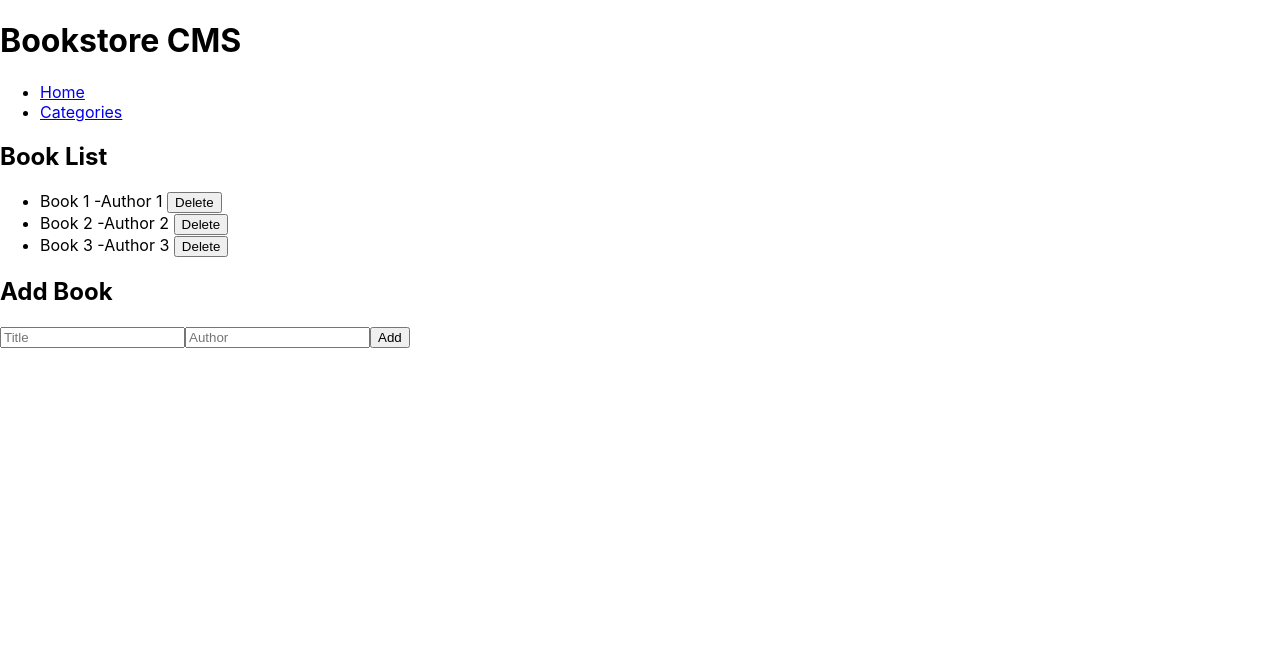
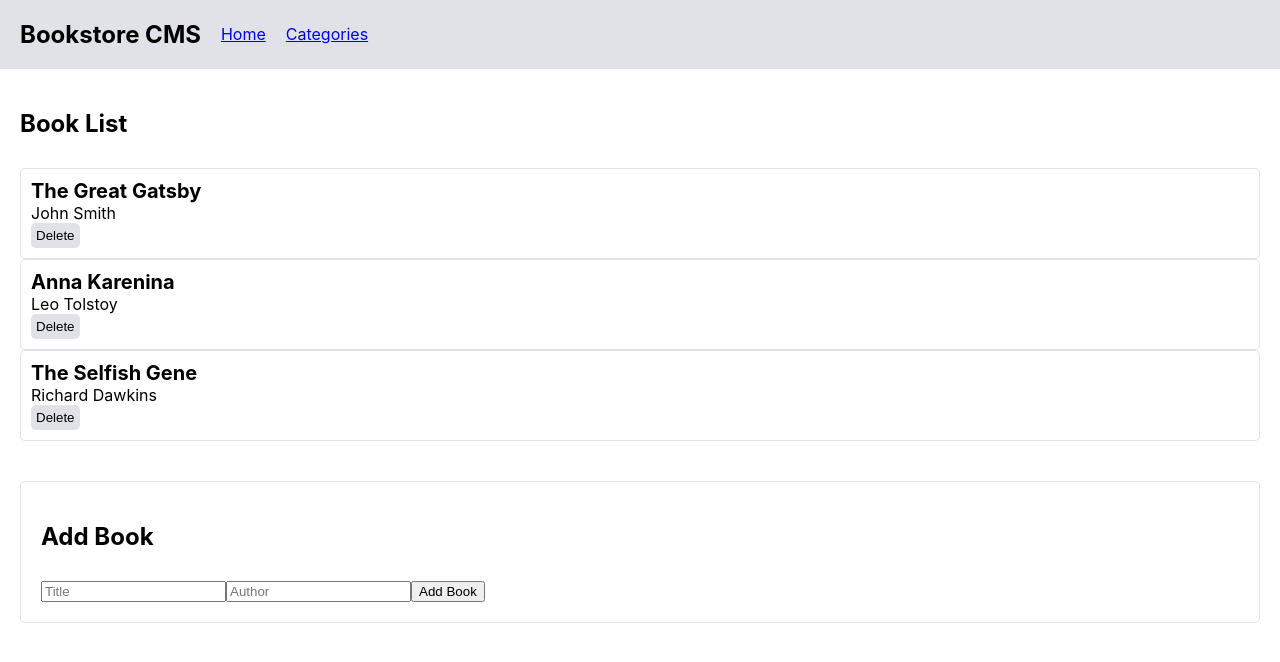
Before and after one commit to jicamargo/bookstore, a React (Create React App) app: page / in a window 1280 px wide. Shown: the top 662 px of the page. Built offline with nearby package versions, Linux system fonts and the light colour scheme.

Commit message:
fix es linter errors

```diff
--- a/src/App.js
+++ b/src/App.js
@@ -1,25 +1,15 @@
 import React from 'react';
 import {
-  BrowserRouter, Routes, Route, Link,
+  BrowserRouter, Routes, Route,
 } from 'react-router-dom';
-
+import Navigation from './components/Navigation';
 import Home from './components/Home';
 import Categories from './components/Categories';
 
 function App() {
   return (
     <BrowserRouter>
-      <h1>Bookstore CMS</h1>
-      <nav>
-        <ul>
-          <li>
-            <Link to="/">Home</Link>
-          </li>
-          <li>
-            <Link to="/categories">Categories</Link>
-          </li>
-        </ul>
-      </nav>
+      <Navigation />
       <Routes>
         <Route path="/" element={<Home />} />
         <Route path="/categories" element={<Categories />} />
--- a/src/booksItems.js
+++ b/src/booksItems.js
@@ -1,22 +1,22 @@
 const booksItems = [
   {
-    "item_id": "item1",
-    "title": "The Great Gatsby",
-    "author": "John Smith",
-    "category": "Fiction"
+    itemId: 'item1',
+    title: 'The Great Gatsby',
+    author: 'John Smith',
+    category: 'Fiction',
   },
   {
-    "item_id": "item2",
-    "title": "Anna Karenina",
-    "author": "Leo Tolstoy",
-    "category": "Fiction"
+    itemId: 'item2',
+    title: 'Anna Karenina',
+    author: 'Leo Tolstoy',
+    category: 'Fiction',
   },
   {
-    "item_id": "item3",
-    "title": "The Selfish Gene",
-    "author": "Richard Dawkins",
-    "category": "Nonfiction"
-  }
+    itemId: 'item3',
+    title: 'The Selfish Gene',
+    author: 'Richard Dawkins',
+    category: 'Nonfiction',
+  },
 ];
 
 export default booksItems;
--- a/src/components/Book.js
+++ b/src/components/Book.js
@@ -1,24 +1,49 @@
 import React from 'react';
 import PropTypes from 'prop-types';
+import { useDispatch } from 'react-redux';
+import { removeBook } from '../redux/books/booksSlice';
 
-function Book({ title, author, onDelete }) {
+function Book({ book }) {
+  const dispatch = useDispatch();
+  const { title, author } = book;
+
   return (
-    <div>
-      <h3>{title}</h3>
-      <p>
-        Author:
-        {author}
-      </p>
-      <button type="button" onClick={onDelete}>Delete</button>
-    </div>
+    <article className="bookItem">
+      <div className="bookItem-left">
+        <div className="title">
+          {title}
+        </div>
+        <div className="author">
+          {author}
+        </div>
+        <div>
+          <button
+            type="button"
+            className="removeBtn"
+            onClick={() => {
+              dispatch(removeBook(book.itemId));
+            }}
+          >
+            Delete
+          </button>
+        </div>
+      </div>
+      <div className="bookItem-middle">
+        .
+      </div>
+      <div className="bookItem-right">
+        .
+      </div>
+    </article>
   );
 }
 
-// Add props validations
 Book.propTypes = {
-  title: PropTypes.string.isRequired,
-  author: PropTypes.string.isRequired,
-  onDelete: PropTypes.func.isRequired,
+  book: PropTypes.shape({
+    itemId: PropTypes.string.isRequired,
+    title: PropTypes.string.isRequired,
+    author: PropTypes.string.isRequired,
+  }).isRequired,
 };
 
 export default Book;
--- a/src/components/BookForm.js
+++ b/src/components/BookForm.js
@@ -1,21 +1,27 @@
 import React, { useState } from 'react';
-import PropTypes from 'prop-types';
+import { useDispatch } from 'react-redux';
+import { addBook } from '../redux/books/booksSlice';
 
-function BookForm({ onAddBook }) {
+function BookForm() {
   const [title, setTitle] = useState('');
   const [author, setAuthor] = useState('');
 
+  const dispatch = useDispatch();
+
   const handleSubmit = (e) => {
-    e.preventDefault();
-    if (title && author) {
-      onAddBook({ title, author });
+    e.preventDefault(); // Prevent the default form submission behavior
+
+    // Dispatch the 'addBook' action with the book details
+    dispatch(addBook({ title, author }));
+
+    // Clear the form inputs after submission
     setTitle('');
     setAuthor('');
-    }
   };
 
   return (
-    <div>
+    <div className="bookForm">
+      <div className="bookForm-fields">
         <h2>Add Book</h2>
         <form onSubmit={handleSubmit}>
           <input
@@ -30,15 +36,11 @@ function BookForm({ onAddBook }) {
             value={author}
             onChange={(e) => setAuthor(e.target.value)}
           />
-        <button type="submit">Add</button>
+          <button type="submit">Add Book</button>
         </form>
+      </div>
     </div>
   );
 }
 
-// add props validation
-BookForm.propTypes = {
-  onAddBook: PropTypes.func.isRequired,
-};
-
 export default BookForm;
--- a/src/components/BookList.js
+++ b/src/components/BookList.js
@@ -1,33 +1,34 @@
 import React from 'react';
-import PropTypes from 'prop-types';
+import { useSelector } from 'react-redux';
+// import PropTypes from 'prop-types';
+// import { v4 as uuid } from 'uuid';
+import Book from './Book';
 
-const BookList = ({ books, onDelete }) => (
-  <div>
-    <h2>Book List</h2>
-    <ul>
-      {books.map((book) => (
-        <li key={book.id}>
-          {book.title}
-          {' '}
-          -
-          {book.author}
-          {' '}
-          <button type="button" onClick={() => onDelete(book.id)}>Delete</button>
-        </li>
-      ))}
-    </ul>
-  </div>
-);
+const BookList = () => {
+  const books = useSelector((state) => state.books);
+  // const dispatch = useDispatch();
 
-BookList.propTypes = {
-  books: PropTypes.arrayOf(
-    PropTypes.shape({
-      id: PropTypes.string.isRequired,
-      title: PropTypes.string.isRequired,
-      author: PropTypes.string.isRequired,
-    }),
-  ).isRequired,
-  onDelete: PropTypes.func.isRequired,
+  if (books.length === 0) {
+    return (
+      <section className="bookList">
+        <header>
+          <h2>Book List</h2>
+          <p>No books to read</p>
+        </header>
+      </section>
+    );
+  }
+
+  return (
+    <section className="bookList">
+      <header>
+        <h2>Book List</h2>
+      </header>
+      <div>
+        {books.map((book) => <Book key={book.itemId} book={book} />)}
+      </div>
+    </section>
+  );
 };
 
 export default BookList;
--- a/src/components/Home.js
+++ b/src/components/Home.js
@@ -1,6 +1,5 @@
-import React, { useState } from 'react';
+import React from 'react';
 import { useLocation } from 'react-router-dom';
-import { v4 as uuid } from 'uuid';
 import BookList from './BookList';
 import BookForm from './BookForm';
 
@@ -8,27 +7,12 @@ function Home() {
   const location = useLocation();
   const isHomePage = location.pathname === '/';
 
-  const [books, setBooks] = useState([
-    { id: uuid(), title: 'Book 1', author: 'Author 1' },
-    { id: uuid(), title: 'Book 2', author: 'Author 2' },
-    { id: uuid(), title: 'Book 3', author: 'Author 3' },
-  ]);
-
-  const handleDeleteBook = (id) => {
-    setBooks((prevBooks) => prevBooks.filter((book) => book.id !== id));
-  };
-
-  const handleAddBook = (book) => {
-    const newBook = { ...book, id: uuid() };
-    setBooks((prevBooks) => [...prevBooks, newBook]);
-  };
-
   return (
     <div>
       {isHomePage && (
         <>
-          <BookList books={books} onDelete={handleDeleteBook} />
-          <BookForm onAddBook={handleAddBook} />
+          <BookList />
+          <BookForm />
         </>
       )}
     </div>
--- a/src/components/Navigation.js
+++ b/src/components/Navigation.js
@@ -3,8 +3,12 @@ import { Link } from 'react-router-dom';
 
 function Navigation() {
   return (
+    <nav className="nav-container">
+      <div className="nav-header">
+        <h1>Bookstore CMS</h1>
+      </div>
       <nav>
-      <ul>
+        <ul className="nav-menu">
           <li>
             <Link to="/">Home</Link>
           </li>
@@ -13,6 +17,7 @@ function Navigation() {
           </li>
         </ul>
       </nav>
+    </nav>
   );
 }
 
--- a/src/index.css
+++ b/src/index.css
@@ -15,3 +15,86 @@ body {
   -webkit-font-smoothing: antialiased;
   -moz-osx-font-smoothing: grayscale;
 }
+
+.nav-container {
+  display: flex;
+
+  /* justify-content: space-between; */
+  align-items: center;
+  padding: 0 20px;
+  gap: 20px;
+  background-color: #e0e2e7;
+}
+
+.nav-menu {
+  display: flex;
+  justify-content: space-between;
+  align-items: center;
+  list-style: none;
+  margin: 0;
+  padding: 0;
+  gap: 20px;
+}
+
+.bookList {
+  display: flex;
+  flex-direction: column;
+  gap: 10px;
+  padding: 20px;
+}
+
+.bookForm {
+  display: flex;
+  flex-direction: column;
+  gap: 10px;
+  padding: 20px;
+}
+
+.bookForm-fields {
+  display: flex;
+  flex-direction: column;
+  gap: 10px;
+  padding: 20px;
+  border: 1px solid #e0e2e7;
+  border-radius: 5px;
+}
+
+.bookItem {
+  display: flex;
+  align-items: center;
+  justify-content: space-between;
+  gap: 10px;
+  padding: 10px;
+  border: 1px solid #e0e2e7;
+  border-radius: 5px;
+}
+
+.bookItem-left {
+  display: flex;
+  flex-direction: column;
+}
+
+.bookItem-right,
+.bookItem-middle {
+  color: #fdfeff;
+}
+
+.title {
+  font-size: 20px;
+  font-weight: bold;
+  padding: 0;
+}
+
+.author {
+  font-size: 16px;
+  font-weight: normal;
+  padding: 0;
+}
+
+.removeBtn {
+  background-color: #e0e2e7;
+  border: none;
+  border-radius: 5px;
+  padding: 5px;
+  cursor: pointer;
+}
--- a/src/redux/books/booksSlice.js
+++ b/src/redux/books/booksSlice.js
@@ -1,14 +1,19 @@
 import { createSlice } from '@reduxjs/toolkit';
+import { v4 as uuidv4 } from 'uuid';
+import booksItems from '../../booksItems';
 
-const initialState = [];
+const initialState = booksItems;
+
 const booksSlice = createSlice({
   name: 'books',
   initialState,
   reducers: {
     addBook: (state, action) => {
+      const itemId = uuidv4();
+      action.payload.itemId = itemId;
       state.push(action.payload);
     },
-    removeBook: (state, action) => state.filter((book) => book.id !== action.payload),
+    removeBook: (state, action) => state.filter((book) => book.itemId !== action.payload),
   },
 });
 
--- a/src/redux/store.js
+++ b/src/redux/store.js
@@ -1,10 +1,10 @@
 import { configureStore } from '@reduxjs/toolkit';
-import bookReducer from './books/booksSlice';
+import booksReducer from './books/booksSlice';
 import categoriesReducer from './categories/categoriesSlice';
 
 const store = configureStore({
   reducer: {
-    book: bookReducer,
+    books: booksReducer,
     categories: categoriesReducer,
   },
 });
```
Lines whose indentation alone changed are shown as unchanged.
